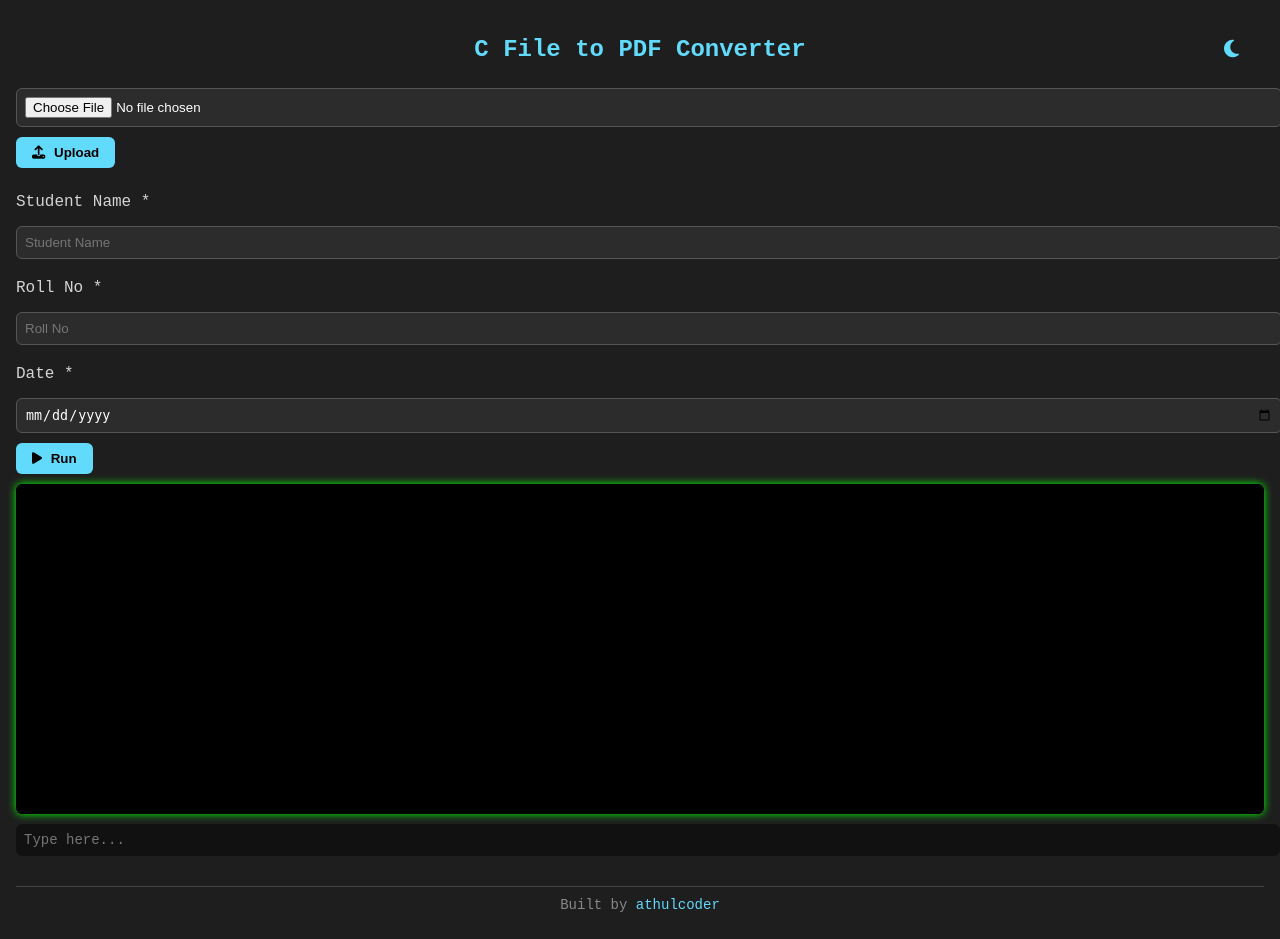
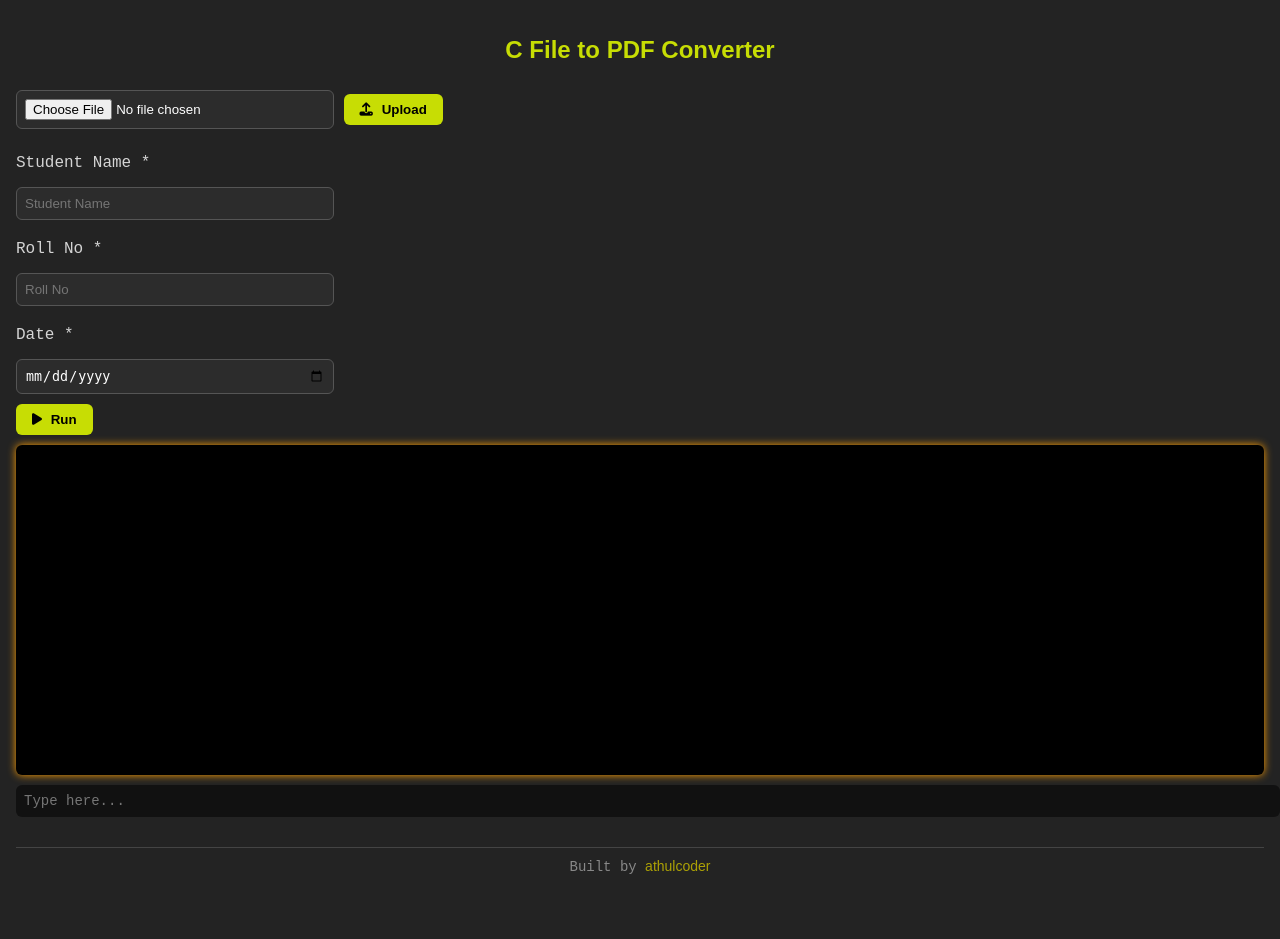
Before and after one commit to athulcoder/c_to_pdf, a Flask app: page / in a window 1280 px wide. After the commit the page ends 874 px from the top, so only its background shows below. Run offline with Flask 3, Linux system fonts and the light colour scheme; some libraries are stand-ins or nearby versions.

Commit message:
ui: removed unwanted toggle button . moved the date calender to the right for convince

```diff
--- a/templates/index.html
+++ b/templates/index.html
@@ -12,19 +12,11 @@
 
     <style>
       :root {
-        --bg: #1e1e1e;
+        --bg: #232323;
         --fg: #d4d4d4;
-        --accent: #61dafb;
-        --terminal-bg: #000;
-        --terminal-text: #00ff00;
-      }
-
-      body.light {
-        --bg: #f5f5f5;
-        --fg: #333;
-        --accent: #007acc;
-        --terminal-bg: #f0f0f0;
-        --terminal-text: #333;
+        --accent: #c7dd04;
+        --terminal-bg: #000000;
+        --terminal-text: #ff9e01;
       }
 
       body {
@@ -38,6 +30,7 @@
       h2 {
         color: var(--accent);
         text-align: center;
+        font-family: sans-serif;
       }
 
       .terminal {
@@ -56,7 +49,7 @@
 
       input[type="file"],
       .form-grid input {
-        width: 100%;
+        width: 300px;
         padding: 8px;
         margin-top: 5px;
         border: 1px solid #555;
@@ -66,7 +59,7 @@
       }
 
       .form-grid input:focus {
-        outline: 2px solid var(--accent);
+        outline: 1px solid var(--accent);
       }
 
       label {
@@ -124,8 +117,9 @@
       }
 
       footer a {
-        color: var(--accent);
+        color: #aca105;
         text-decoration: none;
+        font-family: sans-serif;
       }
 
       .terminal-input {
@@ -147,14 +141,17 @@
         h2 {
           font-size: 15px;
         }
+
+        input[type="file"],
+        .form-grid input {
+          width: 100%;
+          margin-right: 3px;
+          box-sizing: border-box;
+        }
       }
     </style>
   </head>
   <body>
-    <button class="theme-toggle" onclick="toggleTheme()">
-      <i id="theme-icon" class="fas fa-moon"></i>
-    </button>
-
     <h2>C File to PDF Converter</h2>
 
     <form id="uploadForm">
```
